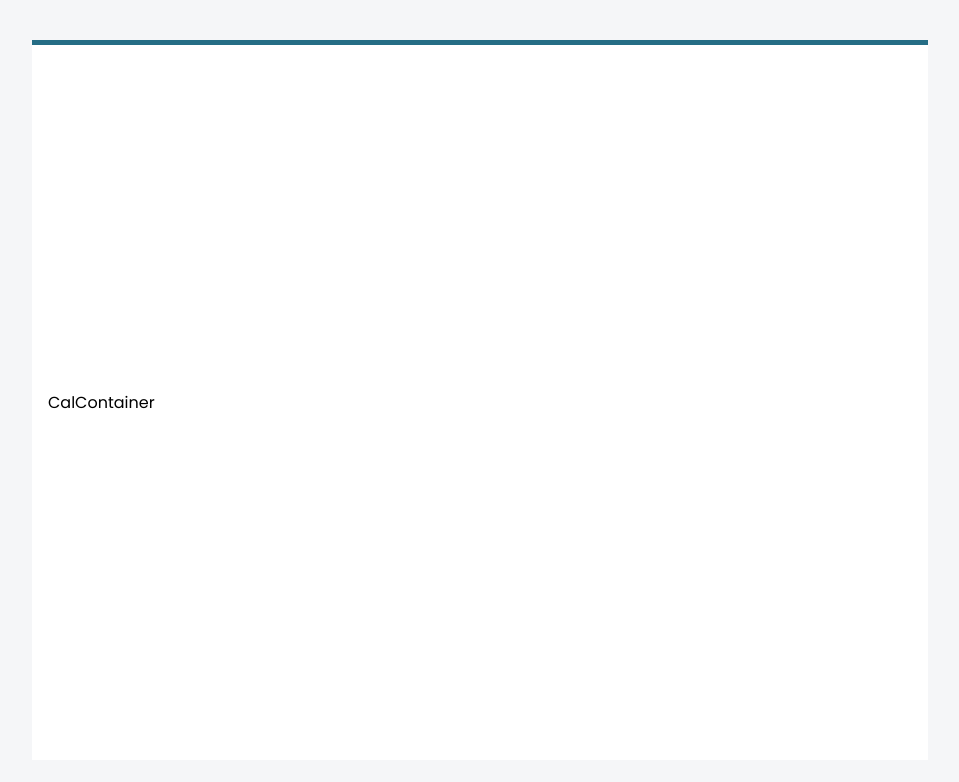
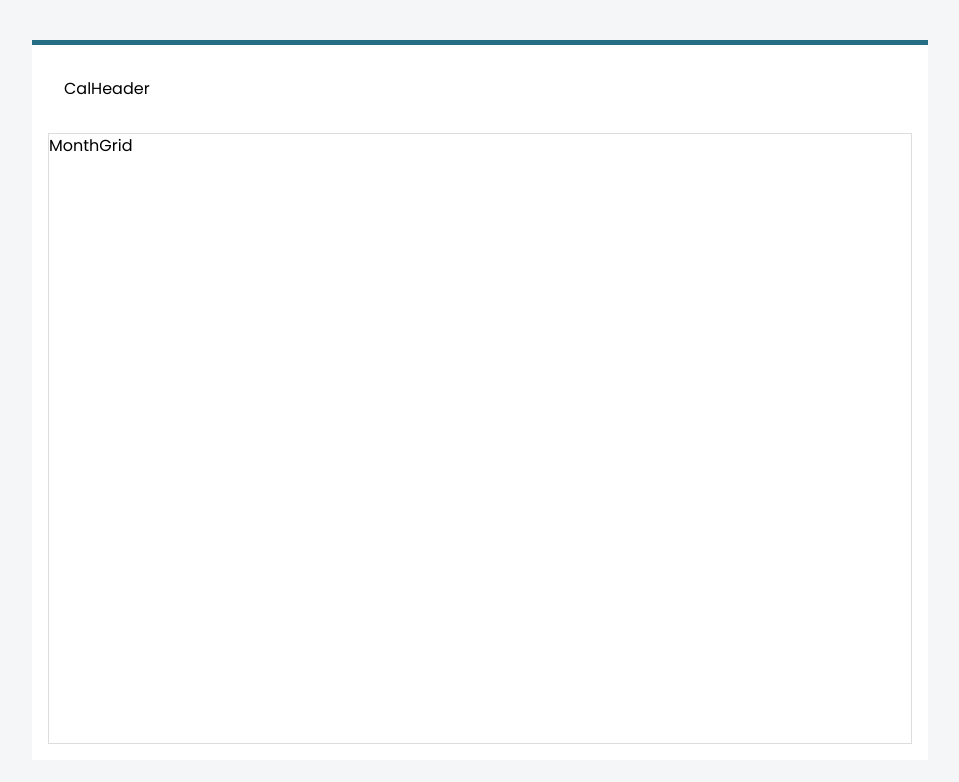
Before and after one commit to mpondev/calendar, a React (Vite) app in the folder client/: page / in a window 1280 px wide. Shown: the top 782 px of the page, without its empty margins (160-1119 px from the left). Built offline with nearby package versions, Linux system fonts and the light colour scheme.

Commit message:
Add CalHeader and MonthGrid components

```diff
--- a/client/src/components/CalContainer.jsx
+++ b/client/src/components/CalContainer.jsx
@@ -1,7 +1,11 @@
+import CalHeader from './CalHeader';
+import MonthGrid from './MonthGrid';
+
 const CalContainer = () => {
   return (
     <div className="relative m-auto flex h-9/10 w-7/10 flex-col justify-center border-t-5 border-t-[#256d85] bg-white p-4">
-      CalContainer
+      <CalHeader />
+      <MonthGrid />
     </div>
   );
 };
--- /dev/null
+++ b/client/src/components/CalHeader.jsx
@@ -0,0 +1,9 @@
+const CalHeader = () => {
+  return (
+    <div className="mb-4 flex w-full items-center justify-between p-4">
+      CalHeader
+    </div>
+  );
+};
+
+export default CalHeader;
--- /dev/null
+++ b/client/src/components/MonthGrid.jsx
@@ -0,0 +1,9 @@
+const MonthGrid = () => {
+  return (
+    <div className="flex flex-1 table-fixed border-collapse flex-col border-1 border-[#dddddd]">
+      MonthGrid
+    </div>
+  );
+};
+
+export default MonthGrid;
```
